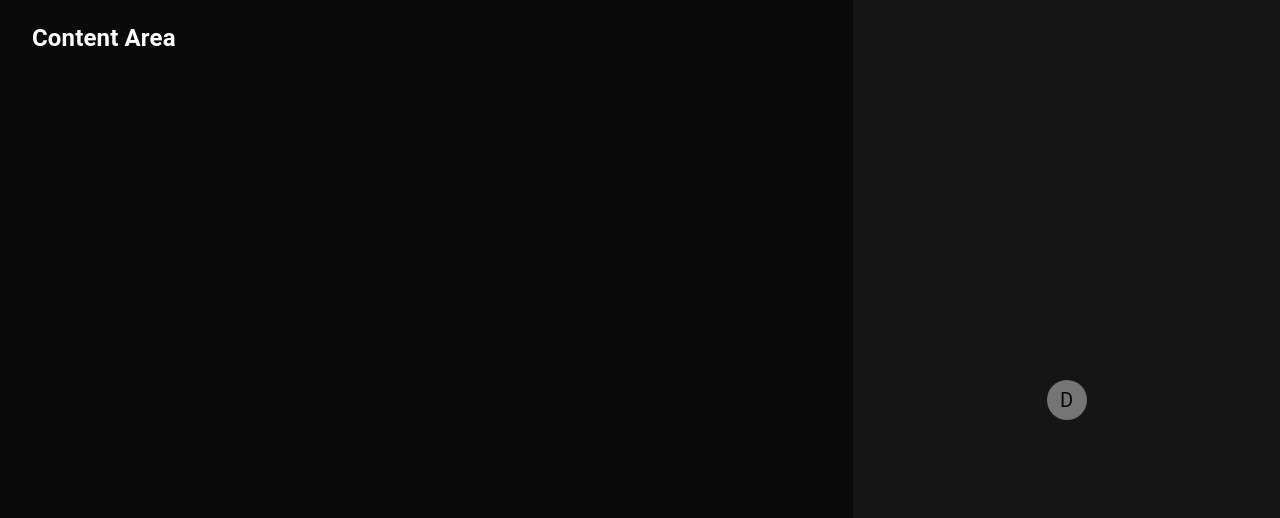
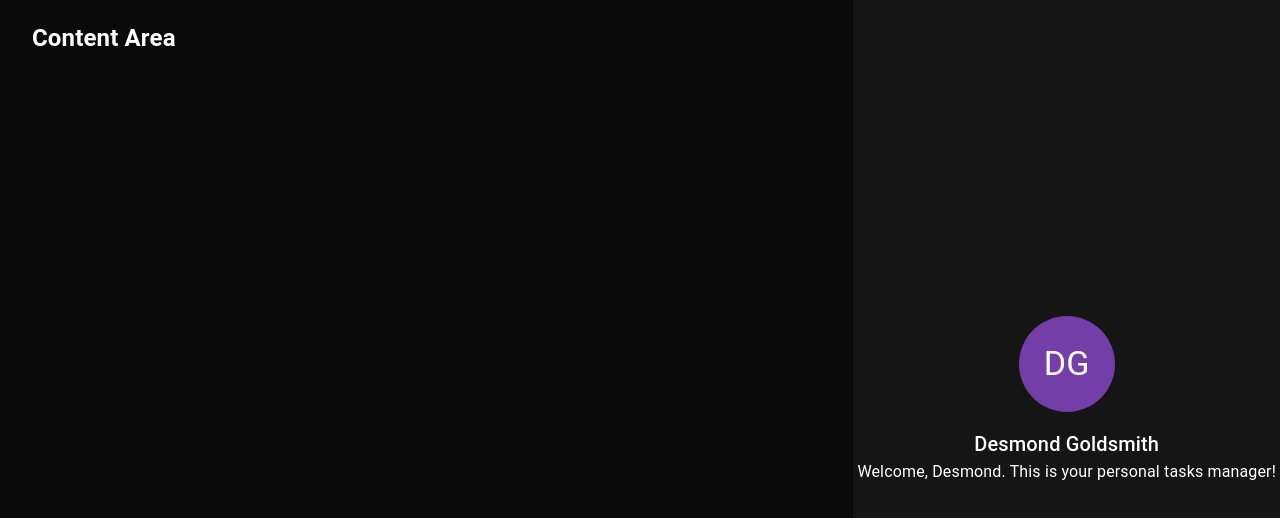
Before and after one commit to Desmondgoldsmith/ts---re, a React (Create React App) app: page / in a window 1280 px wide. Shown: the top 518 px of the page. Built offline with nearby package versions, Linux system fonts and the light colour scheme.

Commit message:
feat: added the name and welcome section

```diff
--- a/src/components/profile/profile.compoents.tsx
+++ b/src/components/profile/profile.compoents.tsx
@@ -5,13 +5,31 @@ export const Profile:FC = ():ReactElement => {
     return (
         <Box
         display="flex"
-      flexDirection="column"
-      justifyContent="center"
-      alignItems="center"
+        flexDirection="column"
+        justifyContent="center"
+        alignItems="center"
         >
             <Avatar
+             sx={{
+                width: '96px',
+                height: '96px',
+                backgroundColor: 'primary.main',
+                marginBottom: '16px',
+              }}
+            >
+              <Typography variant="h4" color="text.primary">
+                DG
+            </Typography>
+            </Avatar>
 
-            >D</Avatar>
-        </Box>
+            {/* name */}
+            <Typography variant="h6" color="text.primary">
+              Desmond Goldsmith
+            </Typography>
+            {/* welcome section */}
+            <Typography variant="body1" color="text.primary">
+            Welcome, Desmond. This is your personal tasks manager!
+            </Typography>
+            </Box>
     )
 }
```
